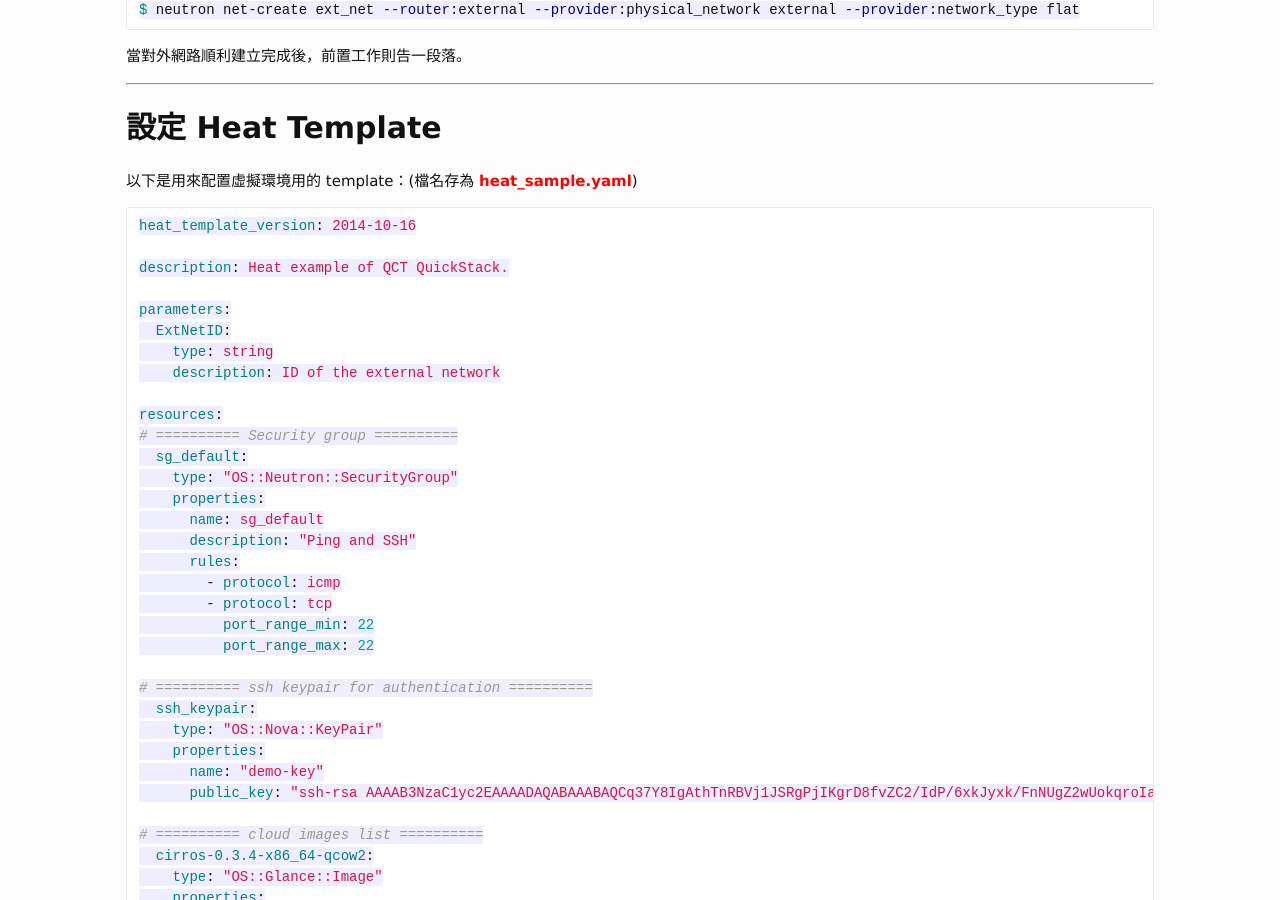
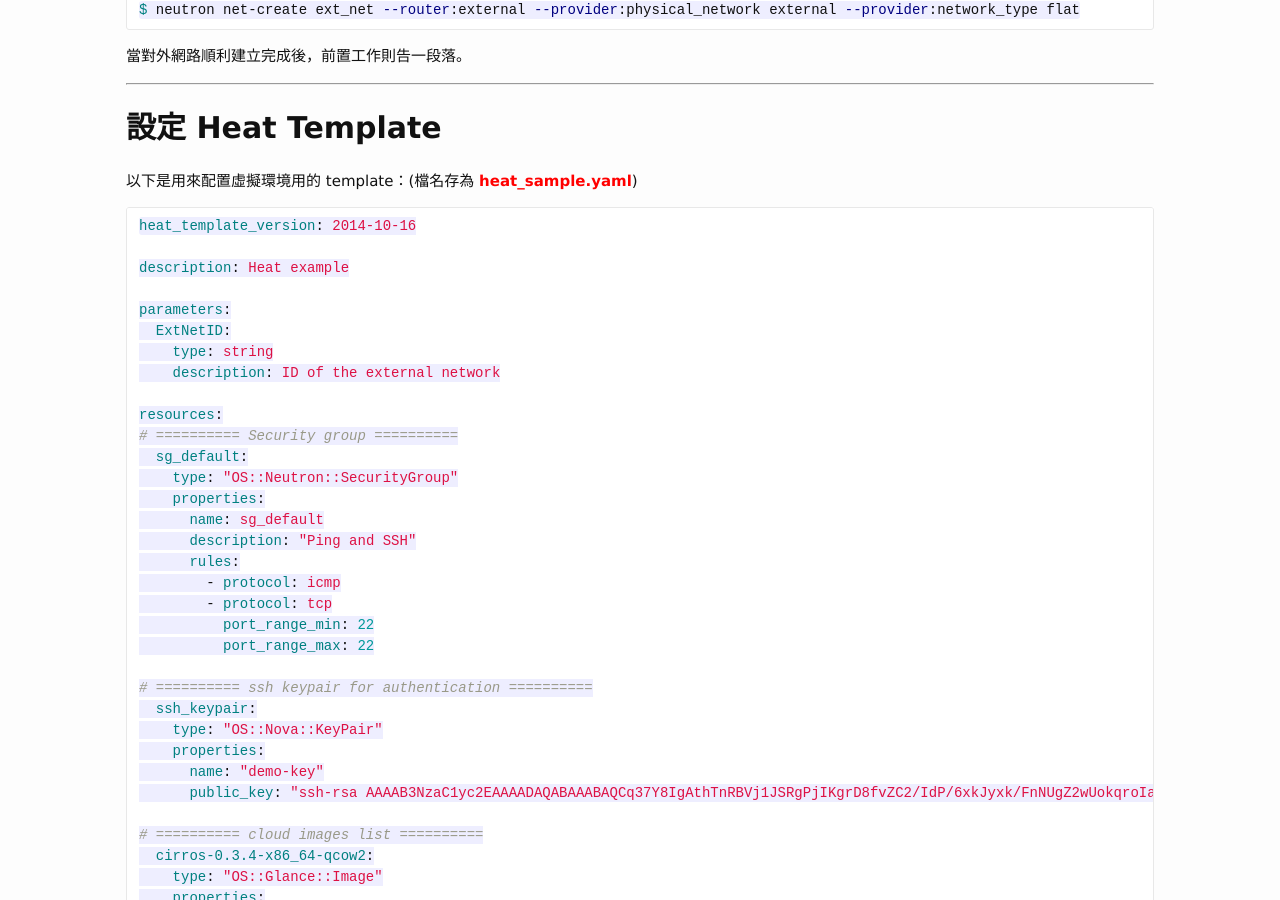
Before and after one commit to casper2048/godleon.github.io, a Jekyll site: the page built from _posts/2015-09-12-Use-Heat-To-Verify-OpenStack.md, in a window 1280 px wide and 900 px high, scrolled down 436 px. Built offline with Jekyll 4.4.1, drawn with Linux system fonts in a browser that asks for light colours; Markdown is read by kramdown in place of the engine named in the settings; comment, search, counter and statistics services are not loaded.

Commit message:
Use Heat to verify OpenStack

````diff
--- a/_posts/2015-09-12-Use-Heat-To-Verify-OpenStack.md
+++ b/_posts/2015-09-12-Use-Heat-To-Verify-OpenStack.md
@@ -32,7 +32,7 @@
 ```yaml
 heat_template_version: 2014-10-16
 
-description: Heat example of QCT QuickStack.
+description: Heat example
 
 parameters:
   ExtNetID:
````
